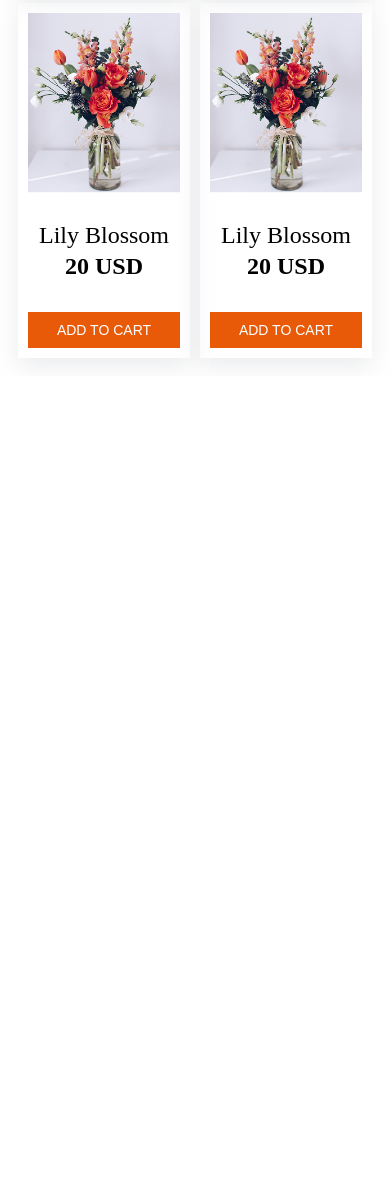
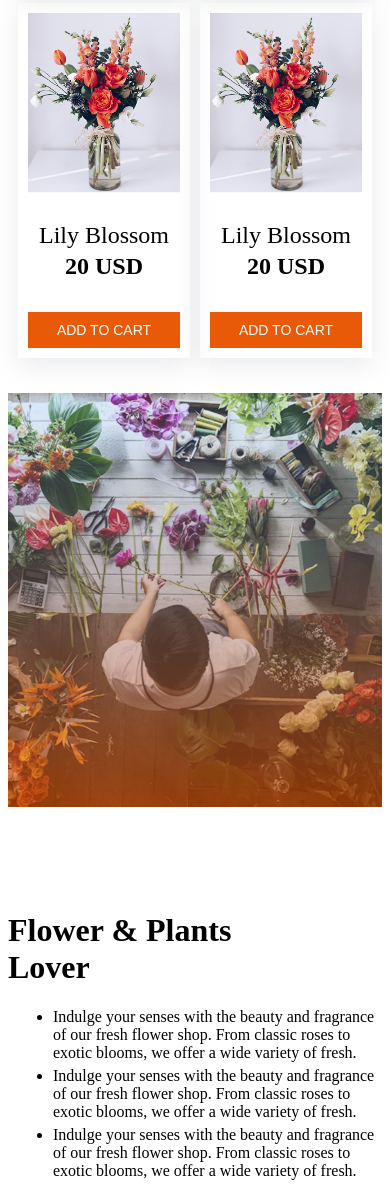
Before and after one commit to rifat7223/B12A02-Responsive-Flowers-main, a plain HTML site: page index.html in a window 390 px wide. Shown: the part 1838-3042 px from the top of the page. Before the commit the page ends 2214 px from the top, so only its background shows below. Drawn offline with Linux system fonts and the light colour scheme.

Commit message:
added plant lovers

```diff
--- a/index.html
+++ b/index.html
@@ -104,6 +104,22 @@
 
             </div>
           </section>
+          <!-- flower lover -->
+           <div class="flower-lover">
+            <div class="flower-lover-img">
+                <img class="flower-lover-img" src="assets/flower-store.png" alt="">
+                <img class="flower-lover-icon" src="assets/trusted-badge.png" alt="">
+            </div>
+            <div class="flower-lover-content">
+                <h1 class="flower-lover-tittle">Flower & Plants <br> Lover</h1>
+                <ul>
+                    <li class="flower-lover-description">Indulge your senses with the beauty and fragrance of our fresh flower shop. From classic roses to exotic blooms, we offer a wide variety of fresh.</li>
+                    <li class="flower-lover-description">Indulge your senses with the beauty and fragrance of our fresh flower shop. From classic roses to exotic blooms, we offer a wide variety of fresh.</li>
+                    <li class="flower-lover-description">Indulge your senses with the beauty and fragrance of our fresh flower shop. From classic roses to exotic blooms, we offer a wide variety of fresh.</li>
+
+            </ul>
+            </div>
+           </div>
     </main>
     <footer></footer>
 
--- a/styles/style.css
+++ b/styles/style.css
@@ -99,7 +99,31 @@
     font-size: 1.5rem;
 }
 
+/* plant lover */
 
+.flower-lover{
+    display: flex;
+    margin-top: 150px;
+    gap: 80px;
+
+}
+.flower-lover-tittle{
+    font-size: 3.5rem;
+    font-weight: bold;
+}
+.flower-lover-description{
+    margin-top: 30px;
+}
+.flower-lover-img{
+    position: relative;
+    width: 100%;
+}
+.flower-lover-icon{
+    position: absolute;
+    top: -70px;
+   right: 20px;
+    width: 30%;
+}
 /* responsibe */
   @media screen and (max-width: 576px) {
     /* Navbar */
@@ -177,6 +201,27 @@
     .plant-content-tittle {
         font-size: 2rem;
     }
-
+/* flower lover */
+.flower-lover{
+    margin-top: 25px;
 
 }
+.flower-lover{
+   flex-direction: column;
+}
+.flower-lover-icon{
+    display: none;
+}
+    .flower-lover-img{
+         width: 100%;
+        max-width: 400px;
+        margin: 0 auto;
+        padding: 0px;
+    }
+    .flower-lover-tittle{
+        font-size: 2rem;
+    }
+    .flower-lover-description{
+        margin: 5px;
+    }
+}
```
